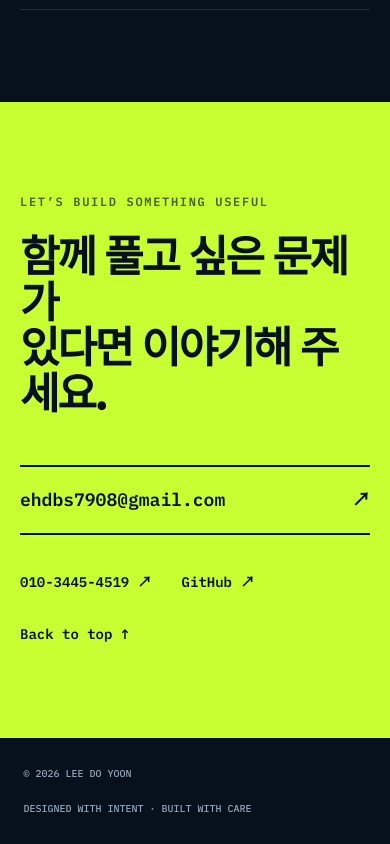
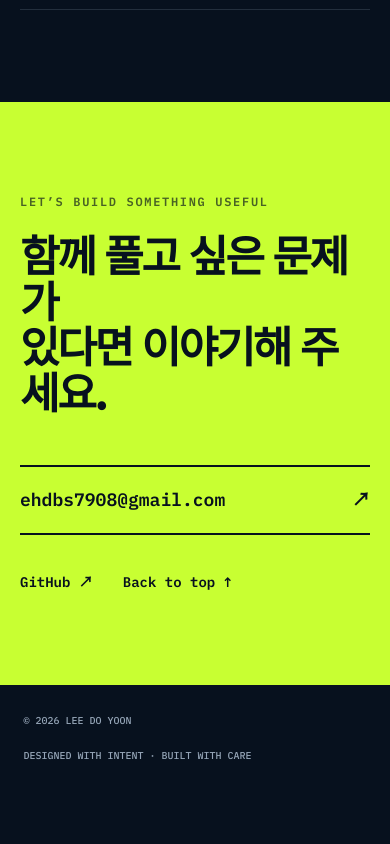
Before and after one commit to doddak-147/portfolio_DoYoon, a website: page index.html in a window 390 px wide. Shown: the part 7746-8590 px from the top of the page. After the commit the page ends 8537 px from the top, so only its background shows below. Drawn offline with Linux system fonts and the light colour scheme.

Commit message:
Remove phone number from public portfolio

```diff
--- a/index.html
+++ b/index.html
@@ -244,7 +244,6 @@
           <h2>함께 풀고 싶은 문제가<br />있다면 이야기해 주세요.</h2>
           <a class="contact-email" href="mailto:ehdbs7908@gmail.com">ehdbs7908@gmail.com <span aria-hidden="true">↗</span></a>
           <div class="contact-links">
-            <a href="tel:+821034454519">010-3445-4519 ↗</a>
             <a href="https://github.com/doddak-147" target="_blank" rel="noreferrer">GitHub ↗</a>
             <a href="#top">Back to top ↑</a>
           </div>
```
Also changed, not shown: dist/index.html.
